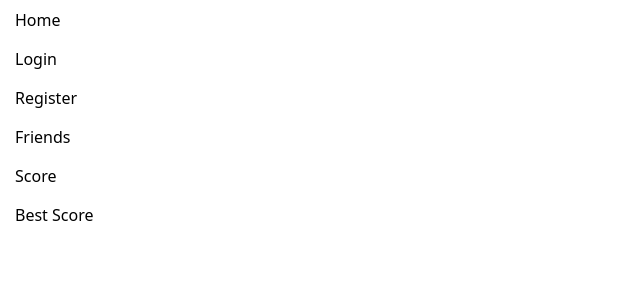
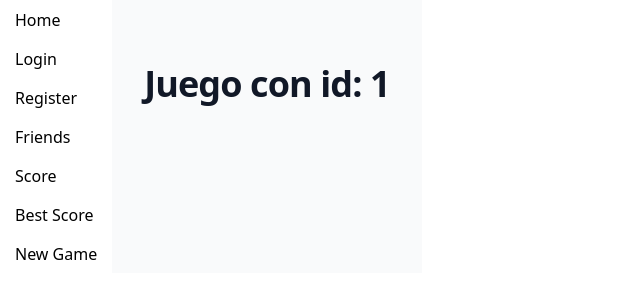
Before and after one commit to oicrruf/fe-ttt, a React (Create React App) app: page /game/1 in a window 1280 px wide. Shown: the top 300 px of the page, without its empty margins (0-640 px from the left). Built offline with nearby package versions, Linux system fonts and the light colour scheme.

Commit message:
add dynamic params

```diff
--- a/src/App.js
+++ b/src/App.js
@@ -1,52 +1,62 @@
-import React from "react";
+import React from 'react';
 import {
 	BrowserRouter as Router,
 	Switch,
 	Route,
 	NavLink,
-} from "react-router-dom";
-import { Register } from "./components/Register";
-import { Login } from "./components/Login";
-import { Home } from "./components/Home";
-import { Friends } from "./components/Friends";
-import { Score } from "./components/Score";
-import { BestScore } from "./components/BestScore";
-import "./App.css";
+} from 'react-router-dom';
+import { Register } from './components/Register';
+import { Login } from './components/Login';
+import { Home } from './components/Home';
+import { Friends } from './components/Friends';
+import { Score } from './components/Score';
+import { BestScore } from './components/BestScore';
+import './App.css';
+import { Game } from './components/Game';
 
 export default function App() {
 	return (
 		<Router>
-      <div className="mainContainer">
+			<div className='mainContainer'>
 				<nav>
 					<ul>
-            <li className="link">
-              <NavLink exact to="/" activeClassName="-active">
+						<li className='link'>
+							<NavLink exact to='/' activeClassName='-active'>
 								Home
 							</NavLink>
 						</li>
-            <li className="link">
-              <NavLink exact to="/login" activeClassName="-active">
+						<li className='link'>
+							<NavLink exact to='/login' activeClassName='-active'>
 								Login
 							</NavLink>
 						</li>
-            <li className="link">
-              <NavLink exact to="/register" activeClassName="-active">
+						<li className='link'>
+							<NavLink exact to='/register' activeClassName='-active'>
 								Register
 							</NavLink>
 						</li>
-            <li className="link">
-              <NavLink exact to="/friends" activeClassName="-active">
+						<li className='link'>
+							<NavLink exact to='/friends' activeClassName='-active'>
 								Friends
 							</NavLink>
 						</li>
-            <li className="link">
-              <NavLink exact to="/score" activeClassName="-active">
+						<li className='link'>
+							<NavLink exact to='/score' activeClassName='-active'>
 								Score
 							</NavLink>
 						</li>
-            <li className="link">
-              <NavLink exact to="/bestscore" activeClassName="-active">
+						<li className='link'>
+							<NavLink exact to='/bestscore' activeClassName='-active'>
 								Best Score
+							</NavLink>
+						</li>
+						<li className='link'>
+							<NavLink
+								exact
+								to={`/game/${Date.now()}`}
+								activeClassName='-active'
+							>
+								New Game
 							</NavLink>
 						</li>
 					</ul>
@@ -55,27 +65,31 @@ export default function App() {
 				{/* A <Switch> looks through its children <Route>s and
             renders the first one that matches the current URL. */}
 				<Switch>
-          <Route exact path="/">
+					<Route exact path='/'>
 						<Home />
 					</Route>
 
-          <Route exact path="/login">
+					<Route exact path='/game/:id'>
+						<Game />
+					</Route>
+
+					<Route exact path='/login'>
 						<Login />
 					</Route>
 
-          <Route exact path="/register">
+					<Route exact path='/register'>
 						<Register />
 					</Route>
 
-          <Route exact path="/friends">
+					<Route exact path='/friends'>
 						<Friends />
 					</Route>
 
-          <Route exact path="/score">
+					<Route exact path='/score'>
 						<Score />
 					</Route>
 
-          <Route exact path="/bestscore">
+					<Route exact path='/bestscore'>
 						<BestScore />
 					</Route>
 				</Switch>
--- /dev/null
+++ b/src/components/Game.js
@@ -0,0 +1,20 @@
+import React from 'react';
+import { useParams } from 'react-router-dom';
+
+const Game = () => {
+	let { id } = useParams();
+
+	return (
+		<>
+			<div className='bg-gray-50'>
+				<div className='max-w-7xl mx-auto py-12 px-4 sm:px-6 lg:py-16 lg:px-8 lg:flex lg:items-center lg:justify-between'>
+					<h2 className='text-3xl font-extrabold tracking-tight text-gray-900 sm:text-4xl'>
+						<span className='block'>Juego con id: {id} </span>
+					</h2>
+				</div>
+			</div>
+		</>
+	);
+};
+
+export { Game };
```
Also changed, not shown: 1 other file (tests, documents, lock files or other folders). Lines whose indentation alone changed are shown as unchanged.
